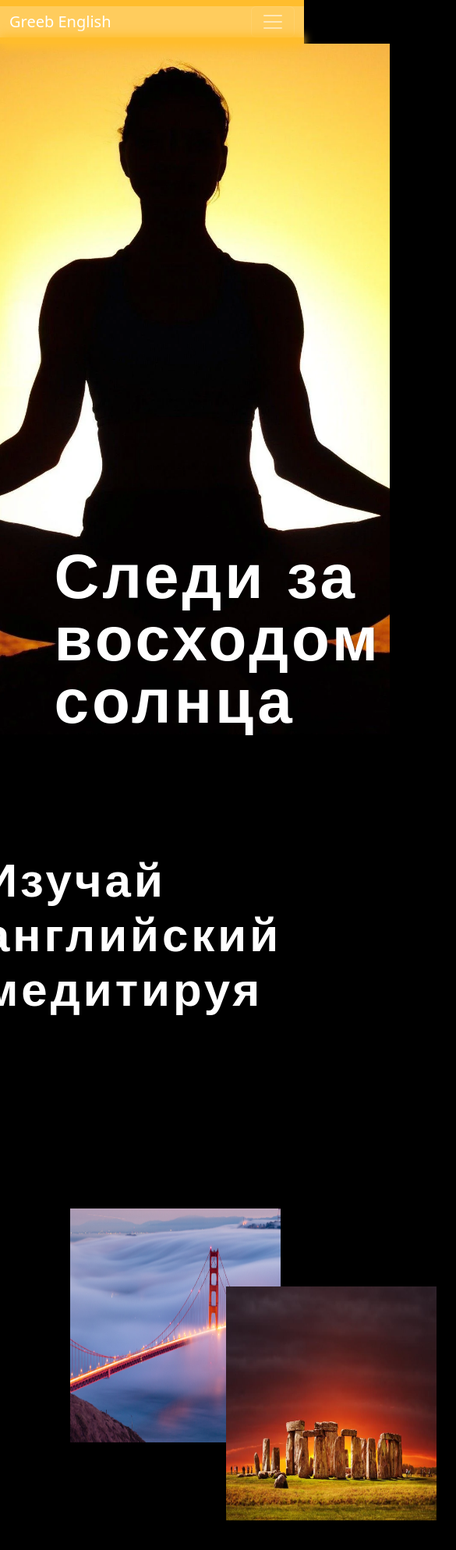
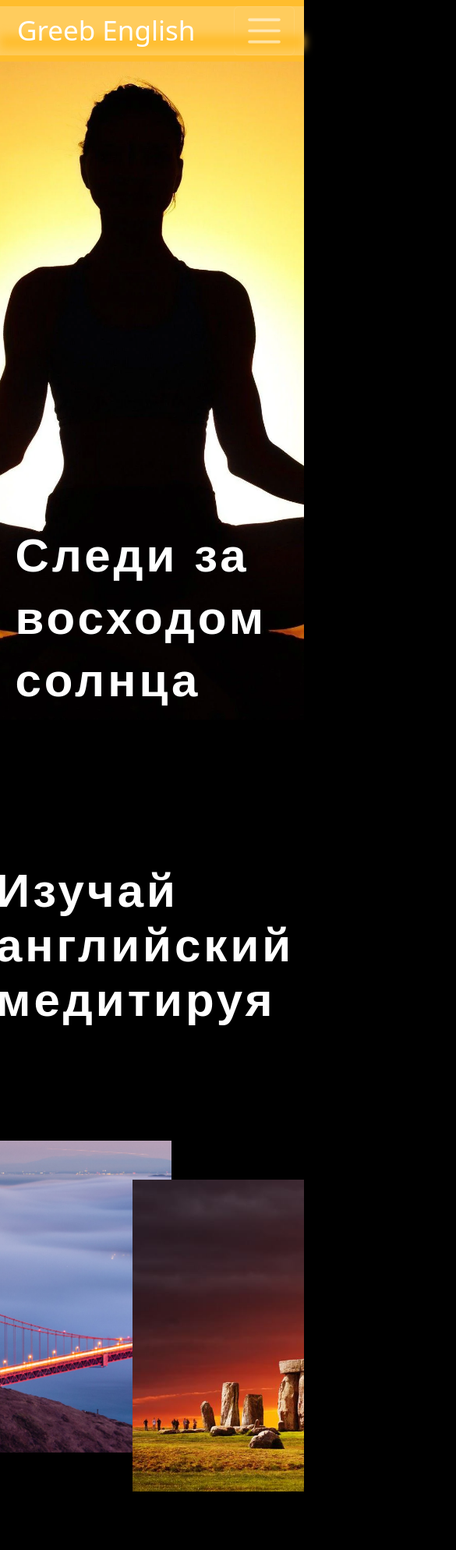
Before and after one commit to DoctorGreeb/MyPrototype-SemesterControlPoint, a plain HTML site: page index.html in a window 390 px wide. Shown: the top 1988 px of the page at 78% size, 585 px wide, since content can reach past the window. Drawn offline with nearby package versions, Linux system fonts and the light colour scheme.

Commit message:
adapt_mobile

```diff
--- a/style.css
+++ b/style.css
@@ -56,6 +56,10 @@ body {
     background-color: rgba(255, 255, 255, 0.226);
 
 }
+.navbar-toggler-icon {
+    position: relative;
+    z-index: 2;
+}
 
 .imgContainer {
     width: 100vw;
@@ -63,7 +67,6 @@ body {
 }
 
 .bgImg {
-    min-width: 500px;
     width: 100vw;
     height: 105%;
     object-fit: cover;
@@ -71,9 +74,10 @@ body {
 }
 
 .name1 {
-    position: absolute;
+    position: relative;
     padding-left: 50px;
-    top: 700px;
+    margin-top: -250px;
+    top: 0px;
     left: 5%;
     width: 700px;
     color: white;
@@ -116,26 +120,32 @@ body {
 }
 
 .imgContainer3 {
-    margin-left: auto;
-    margin-right: auto;
-    width: 900px;
+    position: absolute;
+    width: 100vw;
     height: 500px;
     display: flex;
-    justify-content: space-between;
+    justify-content: center;
 }
-
-.goldengate {
+.pic001 {
+    position: relative;
     width: 450px;
     height: 500px;
-    margin-left: 50px;
+    overflow: hidden;
 
 }
-
-.stonehenge {
-    margin-top: 100px;
-    margin-left: -500px;
+.pic002 {
+    margin-top: 50px;
+    margin-left: -50px;
+    position: relative;
     width: 450px;
     height: 500px;
+    overflow: hidden;
+}
+.goldengate {
+    height: 100%;
+}
+.stonehenge {
+    height: 100%;
 }
 
 .bottom {
@@ -204,7 +214,12 @@ body {
     .textScreen2 {
         justify-content: center;
     }
-
+    .name1 {
+        width: 100vw;
+        font-size: 60px;
+        margin-left: 0;
+        padding-left: 0;
+    }
     .name2 {
         font-size: 60px;
         line-height: 70px;
@@ -219,15 +234,99 @@ body {
     }
 
     .imgContainer3 {
-        width: 700px;
+        width: 100vw;
     height: 500px;
     }
 
-    .goldengate {
-        transform: scale(0.6);
-        margin-left: 0;
+    .pic001 {
+        width: 310px;
+        height: 450px;
+        margin-left: 0px;
+        margin-top: 0px;
+
     }
-    .stonehenge {
-        transform: scale(0.6);
+    .pic002 {
+        width: 310px;
+        height: 450px;
+        margin-left: -50px;
+        margin-top: 50px;
+
     }
 }
+@media screen and (max-width: 500px) {
+    #navbar {
+        width: 100vw;
+        font-size: larger;
+    }
+    .navbar-brand {
+        font-size: 35px;
+        padding-left: 10px;
+        z-index: 2;
+    }
+    .navbar-toggler-icon {
+        font-size: 35px;
+    }
+    .nav-link, .dropdown-item {
+        font-size: 30px;
+
+    }
+    #search1 {
+        height: 50px;
+        font-size: 35px;
+    }
+    .stripe1 {
+        width: 100vw;
+    }
+    .imgContainer {
+        width: 100vw;
+        height: 100vh;
+    }
+
+    .bgImg {
+        width: 100vw;
+        height: 100vh;
+    }
+
+    .textScreen2 {
+        justify-content: center;
+    }
+    .name1 {
+        width: 100vw;
+        font-size: 60px;
+        margin-left: 0;
+        padding-left: 0;
+    }
+
+    .name2 {
+        font-size: 60px;
+        line-height: 70px;
+        width: 400px;
+        padding-right: 50px;
+
+    }
+
+    .name3 {
+        display: none;
+
+    }
+
+    .imgContainer3 {
+        width: 100vw;
+    height: 500px;
+    }
+
+    .pic001 {
+        width: 280px;
+        height: 400px;
+        margin-left: 0px;
+        margin-top: 0px;
+
+    }
+    .pic002 {
+        width: 280px;
+        height: 400px;
+        margin-left: -50px;
+        margin-top: 50px;
+
+    }
+}
```
